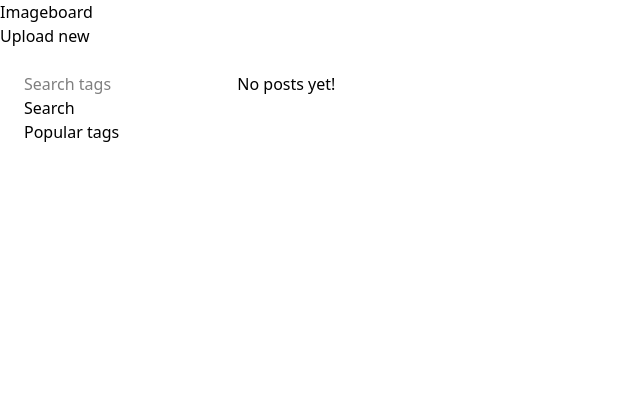
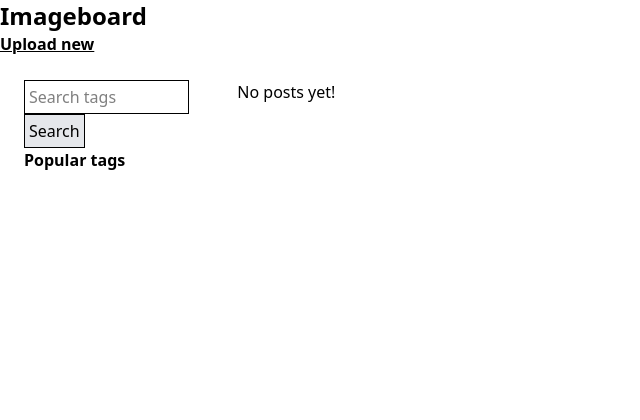
Before and after one commit to hourin9/Python-Imageboard, a Django app: page / in a window 1280 px wide. Shown: the top 420 px of the page, without its empty margins (0-640 px from the left). Before the commit the page ends 142 px from the top, so only its background shows below. Run offline with Django 5.2, Linux system fonts and the light colour scheme; data that the repository does not hold is empty.

Commit message:
Fixed: index page styling

```diff
--- a/main/templates/list.html
+++ b/main/templates/list.html
@@ -2,17 +2,20 @@
 {% block title %} Imageboard {% endblock %}
 
 {% block content %}
-<h1>Imageboard</h1>
-<a href="{% url 'upload' %}">Upload new</a>
+<h1 class="text-2xl font-bold">Imageboard</h1>
+<a href="{% url 'upload' %}" class="font-bold underline">Upload new</a>
 
 <div class="flex h-screen">
     <div class="w-1/6 p-6 break-words overflow-y-auto">
         <form method="get">
-            <input type="text" name="q" placeholder="Search tags">
-            <button type="submit">Search</button>
+            <input type="text" name="q" placeholder="Search tags"
+                class="border p-1 w-full">
+            <button type="submit" class="border bg-gray-200 p-1">
+                Search
+            </button>
         </form>
 
-        <h3> Popular tags </h3>
+        <h3 class="font-semibold"> Popular tags </h3>
         {% include "partials/tagbox.html" with tags=artwork %}
     </div>
 
```
